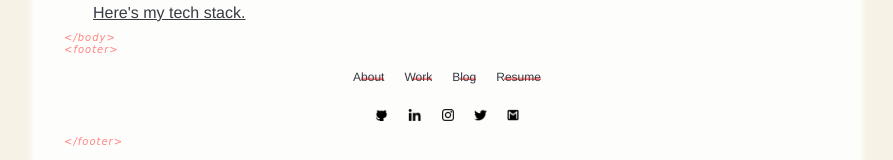
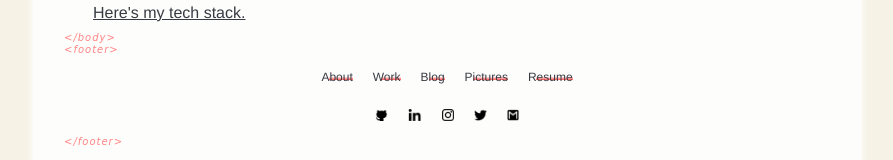
Before and after one commit to iamsantto/dev-portfolio, a React (Create React App) app: page / in a window 1280 px wide. Shown: the part 580-740 px from the top of the page, without its empty margins (193-1086 px from the left). Built offline with nearby package versions, Linux system fonts and the light colour scheme.

Commit message:
updated readme & added navigation to pictures on 500px

```diff
--- a/src/constants/app.js
+++ b/src/constants/app.js
@@ -133,7 +133,8 @@ export const FOOTER = {
   nav: [
     { name: 'About' },
     { name: 'Work' },
-    { name: 'Blog', link: 'https://www.craytographer.com/' },
+    { name: 'Blog', link: 'https://medium.com/@craytographer' },
+    { name: 'Pictures', link: 'https://500px.com/craytographer' },
     { name: 'Resume', link: '#.pdf' }
   ]
 };
```
Also changed, not shown: 1 other file (tests, documents, lock files or other folders).
